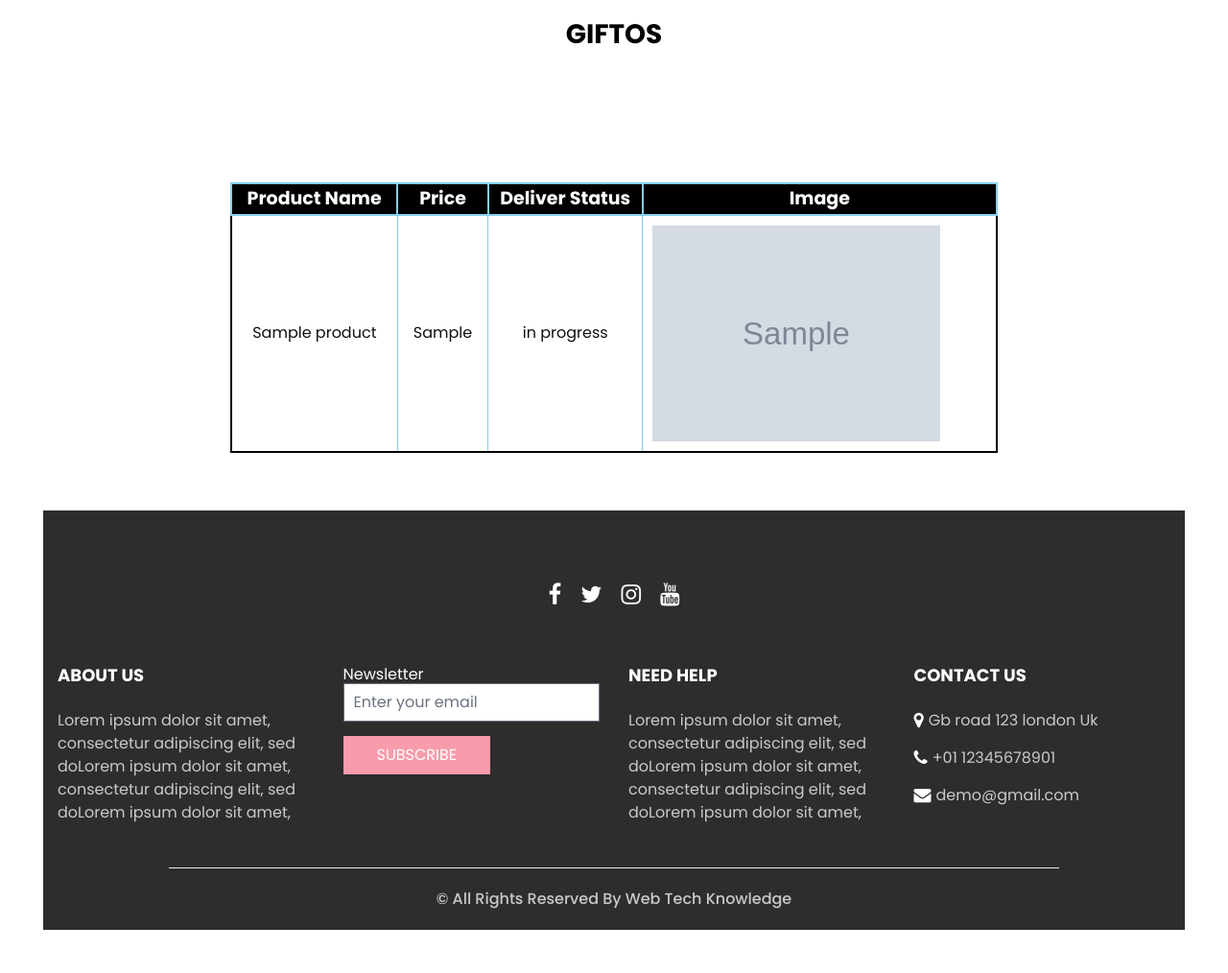
After one commit to huseanabioye/E-commerce-app, a Laravel app: page /myOrders in a window 1280 px wide. The commit adds this page. Shown: the whole page at 96% size. Run offline with Laravel 12, Linux system fonts and the light colour scheme; a user stored in the database is signed in; data comes from the database, SQL or seed files in the repository; tables that the repository leaves empty hold one stand-in row (values such as "Sample post"); grey boxes marked "Sample" are stand-in pictures; style sheets or scripts are compiled from the project's sources; some libraries are stand-ins or nearby versions.

Commit message:
adding My orders page

```diff
--- a/app/Http/Controllers/HomeController.php
+++ b/app/Http/Controllers/HomeController.php
@@ -164,5 +164,16 @@ class HomeController extends Controller
 
         }
 
+        public function myOrders()
+        {
+
+            $user = Auth::user()->id;
+
+            $count = cart::where('user_id',$user)->get()->count();
+
+            $order = Order::where('user_id',$user)->get();
+            return view('home.order', compact('count', 'order'));
+        }
+
 
 }
--- a/app/Models/User.php
+++ b/app/Models/User.php
@@ -2,12 +2,12 @@
 
 namespace App\Models;
 
-// use Illuminate\Contracts\Auth\MustVerifyEmail;
+ use Illuminate\Contracts\Auth\MustVerifyEmail;
 use Illuminate\Database\Eloquent\Factories\HasFactory;
 use Illuminate\Foundation\Auth\User as Authenticatable;
 use Illuminate\Notifications\Notifiable;
 
-class User extends Authenticatable
+class User extends Authenticatable implements MustVerifyEmail
 {
     /** @use HasFactory<\Database\Factories\UserFactory> */
     use HasFactory, Notifiable;
--- a/resources/views/home/header.blade.php
+++ b/resources/views/home/header.blade.php
@@ -38,7 +38,11 @@
 
             @auth
 
-            <a href="myCart">
+            <a href="{{url('myOrders')}}">
+                My Orders
+            </a>
+
+            <a href="{{url('myCart')}}">
                 <i class="fa fa-shopping-bag" aria-hidden="true"></i>
                 [{{$count}}]
               </a>
--- /dev/null
+++ b/resources/views/home/order.blade.php
@@ -0,0 +1,80 @@
+<!DOCTYPE html>
+<html lang="en">
+<head>
+    <meta charset="UTF-8">
+    <meta name="viewport" content="width=device-width, initial-scale=1.0">
+    <meta http-equiv="X-UA-Compatible" content="ie=edge">
+    <title>My Order </title>
+
+    @include('home.css')
+
+    <style type="text/css">
+
+    .div_center{
+        display: flex;
+        justify-content: center;
+        align-items: center;
+        margin: 60px;
+    }
+
+    table{
+        border: 2px solid black;
+        text-align: center;
+        width: 800px;
+    }
+
+    th{
+        border: 2px solid skyblue;
+        background-color: black;
+        color: white;
+        font-size: 19px;
+        font-weight: bold;
+        text-align: center;
+    }
+    td{
+        border: 1px solid skyblue;
+        padding: 10px;
+    }
+
+    </style>
+</head>
+<body>
+
+    <div class="hero_area">
+        <!-- header section strats -->
+         @include('home.header')
+        <!-- end header section -->
+
+      </div>
+
+      <div class="div_center">
+
+        <table>
+            <tr>
+                <th>Product Name</th>
+                <th>Price</th>
+                <th>Deliver Status</th>
+                <th>Image</th>
+            </tr>
+
+            @foreach ($order as $orders )
+
+            <tr>
+
+                <td>{{$orders->product->title}}</td>
+                <td>{{$orders->product->price}}</td>
+                <td>{{$orders->status}}</td>
+                <td>
+                    <img height="200" width="300" src="products/{{$orders->product->image}}" alt="">
+                </td>
+            </tr>
+
+            @endforeach
+
+        </table>
+      </div>
+
+      @include('home.footer')
+
+</body>
+</html>
--- a/routes/web.php
+++ b/routes/web.php
@@ -8,7 +8,9 @@ use Illuminate\Support\Facades\Route;
 
 Route::get('/',[HomeController::class,'home']);
 Route::get('/dashboard',[HomeController::class,'login_home'])->
-middleware(['auth', 'verified'])->name('dashboard');;
+middleware(['auth', 'verified'])->name('dashboard');
+Route::get('/myOrders',[HomeController::class,'myOrders'])->
+middleware(['auth', 'verified']);
 
 
 
```
